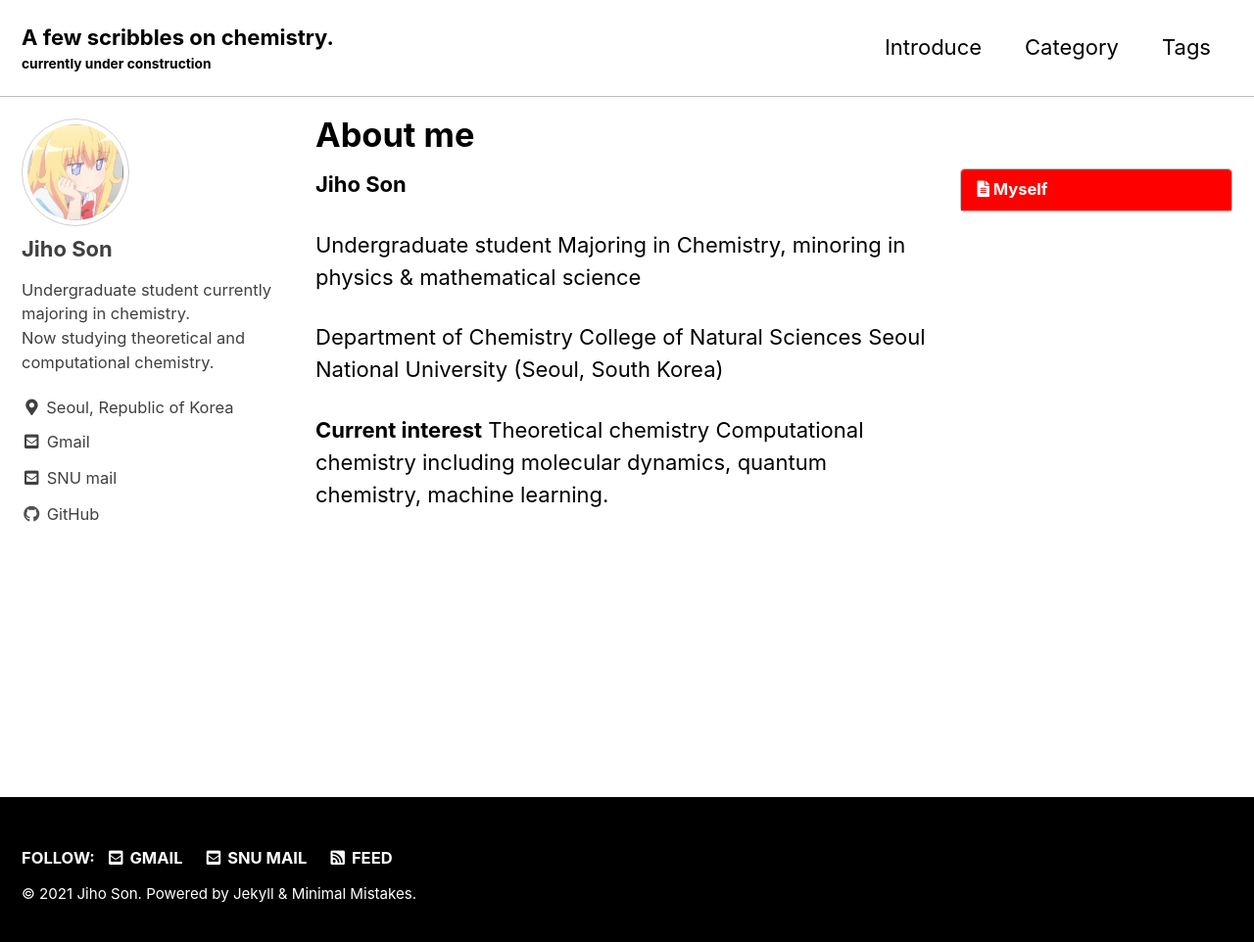
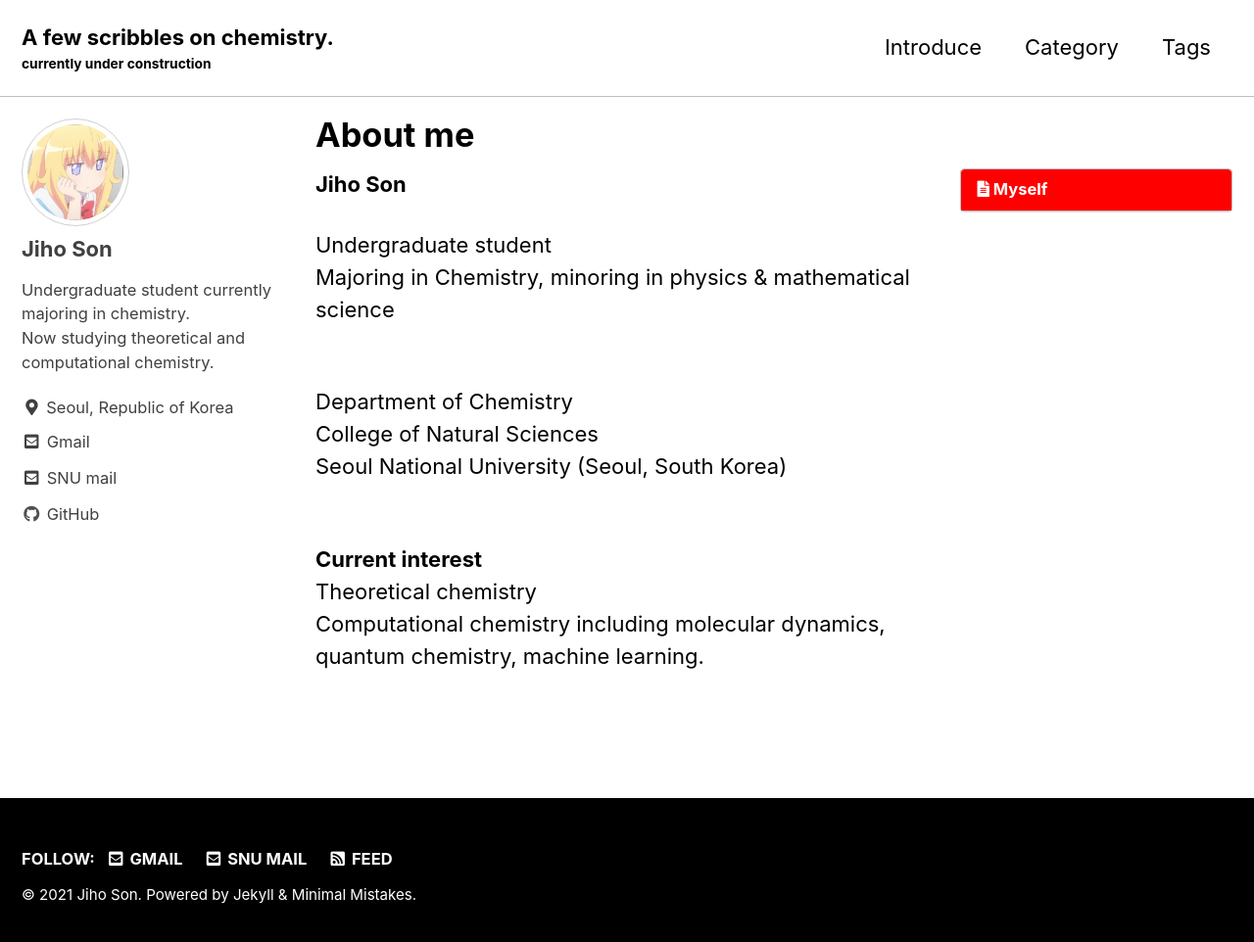
Before and after one commit to kadryjh1724/kadryjh1724.github.io, a Jekyll site: the page built from _pages/about.md, in a window 1280 px wide and 969 px high. Shown: the top 962 px of the window at 98% size. Built offline with Jekyll 4.4.1, drawn with Linux system fonts in a browser that asks for light colours; cached includes are drawn as plain includes.

```diff
--- a/_pages/about.md
+++ b/_pages/about.md
@@ -8,13 +8,12 @@ toc_label: "Myself"
 
 **Jiho Son**
 
-Undergraduate student
-Majoring in Chemistry, minoring in physics & mathematical science
+Undergraduate student<br>Majoring in Chemistry, minoring in physics & mathematical science<br><br>
 
-Department of Chemistry
-College of Natural Sciences
-Seoul National University (Seoul, South Korea)
+Department of Chemistry<br>
+College of Natural Sciences<br>
+Seoul National University (Seoul, South Korea)<br><br>
 
-**Current interest**
-Theoretical chemistry
+**Current interest**<br>
+Theoretical chemistry<br>
 Computational chemistry including molecular dynamics, quantum chemistry, machine learning.
```
